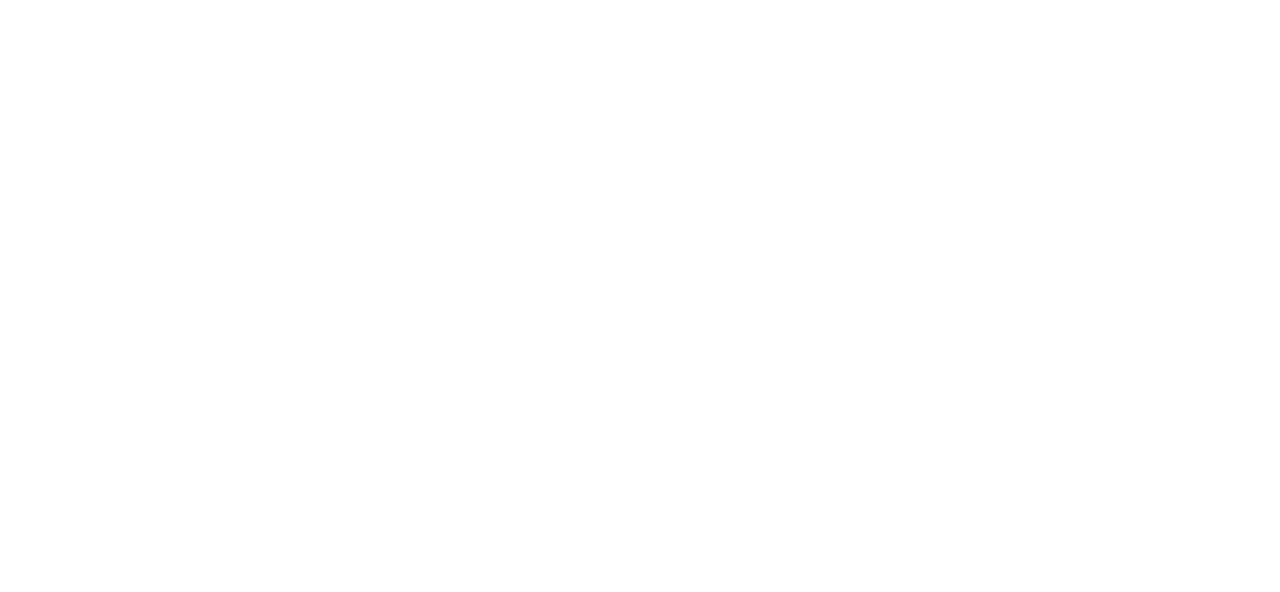
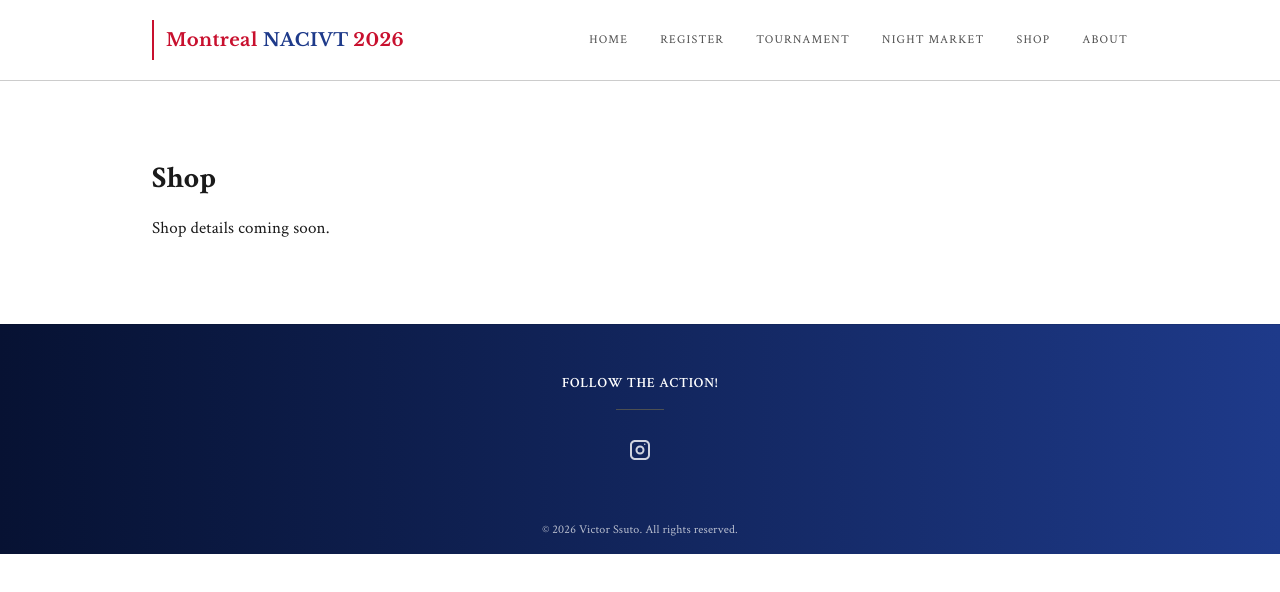
Before and after one commit to VictorSsuto/nacivt-2026, a React (Vite) app: page /shop in a window 1280 px wide. Before the commit this address had no page. Shown: the top 592 px of the page. Built offline with nearby package versions, Linux system fonts and the light colour scheme.

Commit message:
feature for the shop/swag page
Will also discuss with slunks

```diff
--- a/src/components/Navbar.jsx
+++ b/src/components/Navbar.jsx
@@ -79,7 +79,9 @@ export default function Navbar({ isLoaded }) {
           <Link className="hover:text-[#c8102e] transition-colors" to={LINKS.festival}>
             Night Market
           </Link>
-
+          <Link className="hover:text-[#c8102e] transition-colors" to={LINKS.shop}>
+            Shop
+          </Link>
           <Link className="hover:text-[#c8102e] transition-colors" to={LINKS.about}>
             About
           </Link>
--- a/src/data/links.js
+++ b/src/data/links.js
@@ -1,7 +1,7 @@
 export const LINKS = {
   home: "/",
   register: "/register",
-
+  shop: "/shop",
   // tournament hub
   tournament: "/tournament",
   tournamentSchedule: "/tournament#schedule",
@@ -11,5 +11,7 @@ export const LINKS = {
   festival: "/festival",
   about: "/about",
   location: "/location",
+
   contact: "mailto:contact@nacivt.com",
+
 }
--- a/src/main.jsx
+++ b/src/main.jsx
@@ -9,9 +9,9 @@ import Register from "./pages/register/register.jsx"
 import Tournament from "./pages/tournament/tournament.jsx"
 import Festival from "./pages/festival/festival.jsx"
 import About from "./pages/about/about.jsx"
-import Rules from "./pages/rules/rules.jsx"
 import Location from "./pages/location/location.jsx"
-import Bracket from "./pages/bracket/bracket.jsx"
+import Shop from "./pages/shop/shop.jsx"
+
 
 createRoot(document.getElementById("root")).render(
   <StrictMode>
@@ -26,6 +26,8 @@ createRoot(document.getElementById("root")).render(
 
           <Route path="festival" element={<Festival />} />
           <Route path="about" element={<About />} />
+
+          <Route path="shop" element={<Shop />} />
           <Route path="location" element={<Location />} />
         </Route>
       </Routes>
--- /dev/null
+++ b/src/pages/shop/shop.jsx
@@ -0,0 +1,8 @@
+export default function Shop() {
+  return (
+    <div className="mx-auto max-w-5xl px-6 py-20">
+      <h1 className="text-3xl font-bold">Shop</h1>
+      <p className="mt-4">Shop details coming soon.</p>
+    </div>
+  )
+}
```
